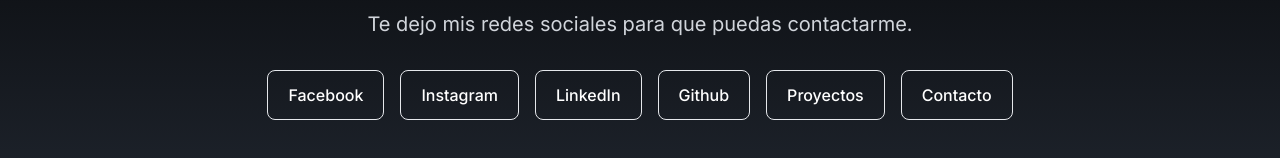
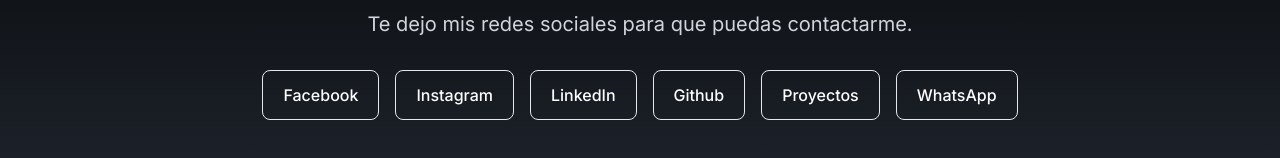
Before and after one commit to facuguardia/dinamic-links, a Next.js app: page / in a window 1280 px wide. Shown: the part 242-400 px from the top of the page. Built offline with nearby package versions, Linux system fonts and the light colour scheme.

Commit message:
Update contact link to WhatsApp

```diff
--- a/src/app/page.tsx
+++ b/src/app/page.tsx
@@ -64,7 +64,7 @@
             target="_blank"
             className="inline-flex justify-center items-center py-3 px-5 text-base font-medium text-center text-white rounded-lg border hover:border-green-500 hover:text-green-500"
           >
-            Contacto
+            WhatsApp
           </Link>
         </div>
       <div className="pt-10 pb-5">
```
